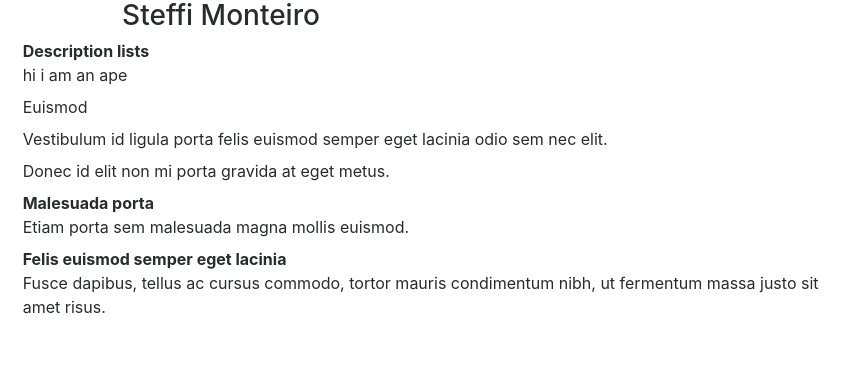
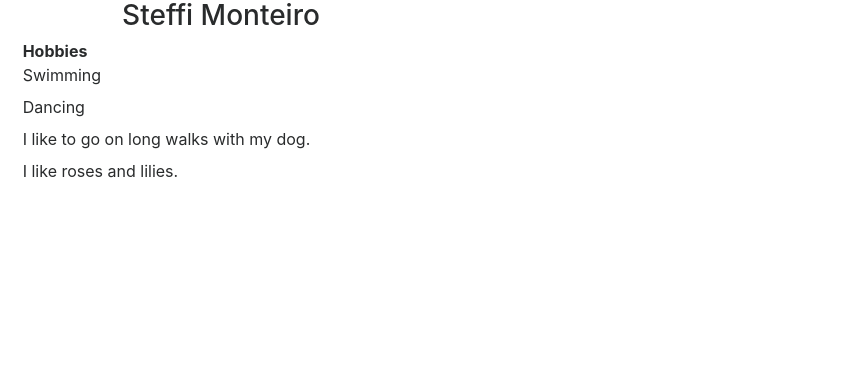
Before and after one commit to practise-github/Responsivemobilesite, a plain HTML site: page layoutit/src/index.html in a window 1280 px wide. Shown: the full height of the page, 419-1280 px from the left. Drawn offline with Linux system fonts and the light colour scheme.

Commit message:
Update index.html

```diff
--- a/layoutit/src/index.html
+++ b/layoutit/src/index.html
@@ -31,32 +31,21 @@
 		<div class="col-md-8">
 			<dl>
 				<dt>
-					Description lists
+					Hobbies
 				</dt>
 				<dd>
-					<span>hi i am an ape</span>
+					<span>Swimming</span>
 				</dd>
 				<dd>
-					<span>Euismod</span>
+					<span>Dancing</span>
 				</dd>
 				<dd>
-					Vestibulum id ligula porta felis euismod semper eget lacinia odio sem nec elit.
+					I like to go on long walks with my dog.
 				</dd>
 				<dd>
-					Donec id elit non mi porta gravida at eget metus.
+					I like roses and lilies.
 				</dd>
-				<dt>
-					Malesuada porta
-				</dt>
-				<dd>
-					Etiam porta sem malesuada magna mollis euismod.
-				</dd>
-				<dt>
-					Felis euismod semper eget lacinia
-				</dt>
-				<dd>
-					Fusce dapibus, tellus ac cursus commodo, tortor mauris condimentum nibh, ut fermentum massa justo sit amet risus.
-				</dd>
+
 			</dl>
 		</div>
 	</div>
```
